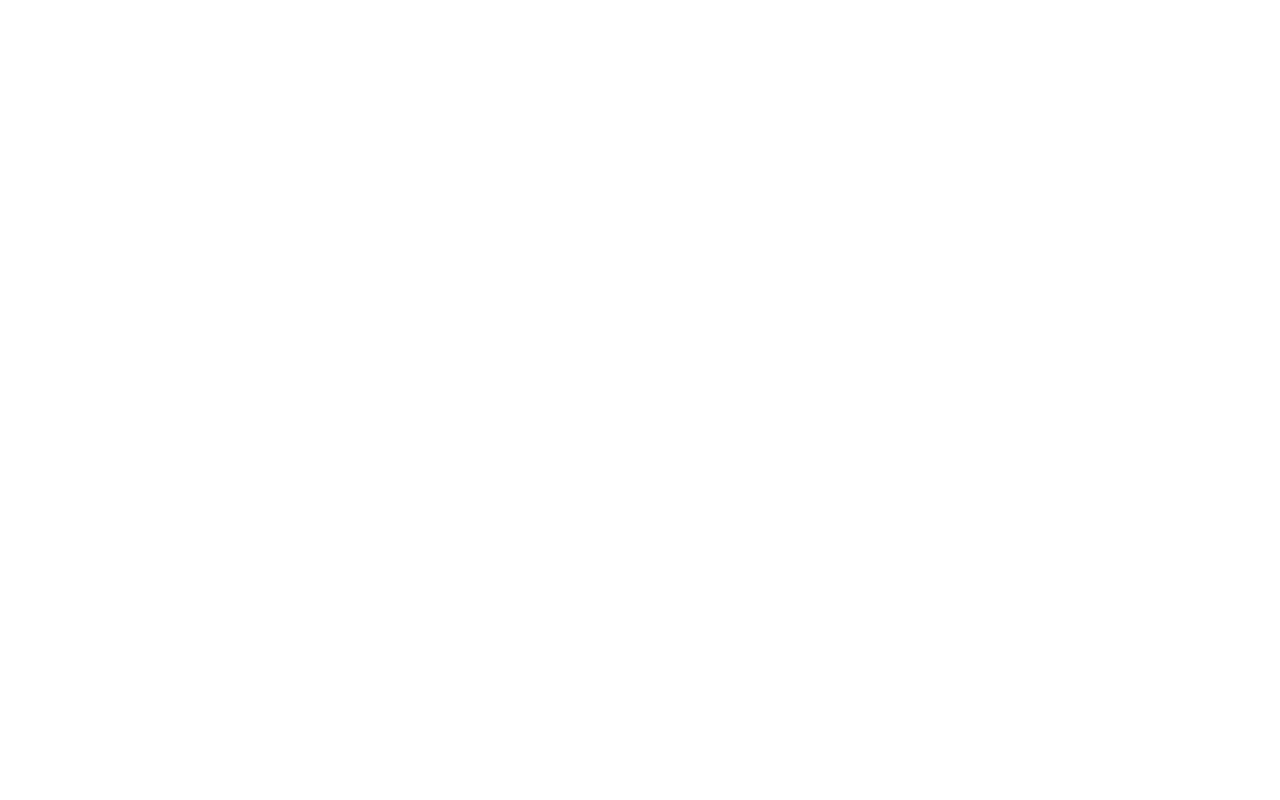
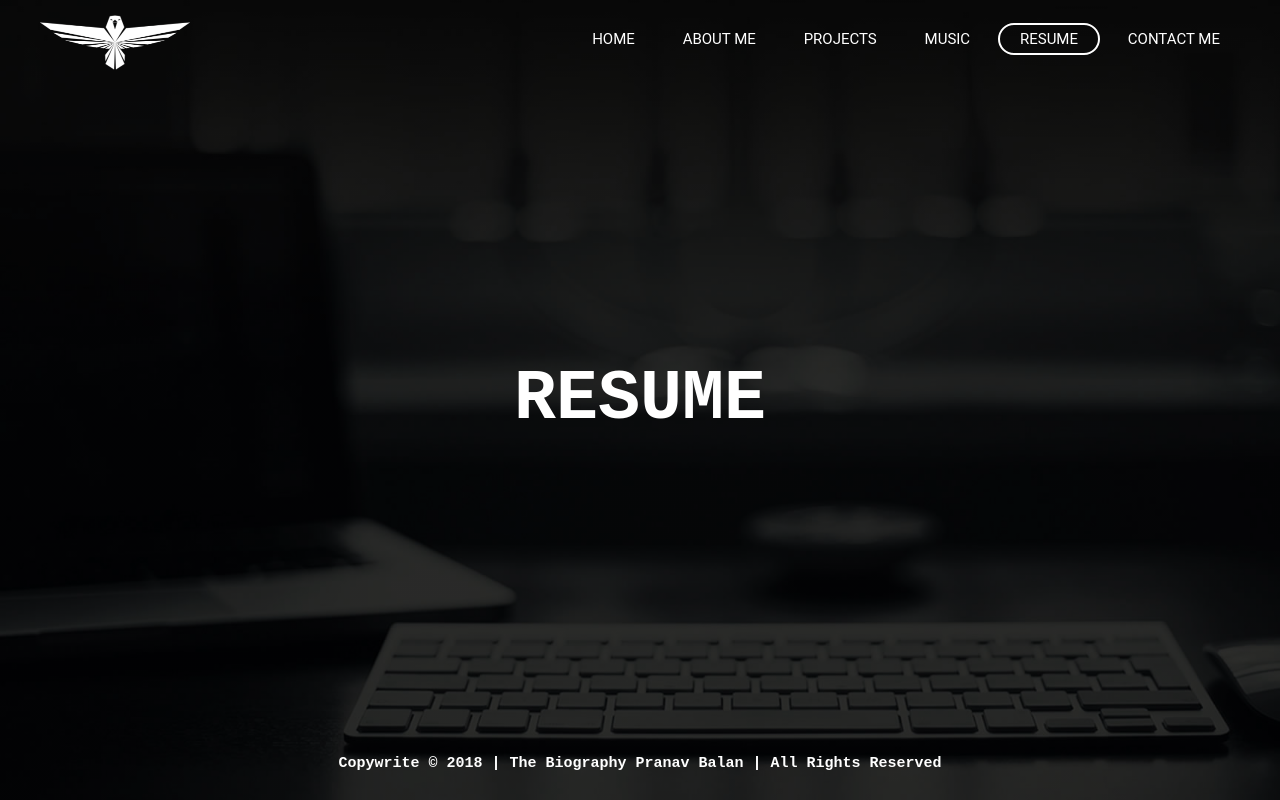
Before and after one commit to p3balan/MyPortfolioH, a plain HTML site: page index5.html in a window 1280 px wide. Drawn offline with Linux system fonts and the light colour scheme.

Commit message:
Update 2019

```diff
--- a/index5.html
+++ b/index5.html
@@ -0,0 +1,42 @@
+<html>
+<head>
+    <title>The Biography | Pranav Balan</title>
+    <link href="style.css" rel="stylesheet" type="text/css">
+    <link rel="shortcut icon" type="image/png" href="logo.png">
+</head>
+
+<body>
+    <header>
+
+    <div class="row">
+        <div class="logo">
+        <img src="logo.png"
+        </div>
+
+    <ul class="main-nav">
+        <li><a href="index.html"> HOME </a></li>
+        <li><a href="index1.html"> ABOUT ME </a></li>
+        <li><a href="index2.html"> PROJECTS </a></li>
+        <li><a href="index4.html"> MUSIC </a></li>
+        <li class="active"><a href="index5.html"> RESUME </a></li>
+        <li><a href="index3.html"> CONTACT ME </a></li>
+
+    </ul>
+
+    </div>
+
+    <div class="Title">
+    <h1>RESUME</h1>
+
+    </div>
+
+    <div class="copywrite">
+       <h2>Copywrite © 2018 | The Biography Pranav Balan | All Rights Reserved </h2>
+    </div>
+
+    </header>
+
+
+
+</body>
+</html>
```
Also changed, not shown: index.html (+1 -0 lines), index1.html (+2 -0 lines), index2.html (+1 -0 lines), index3.html (+1 -0 lines), index4.html (+1 -0 lines).
